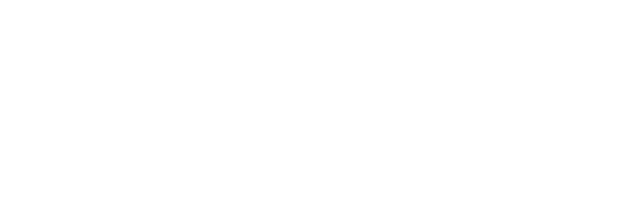
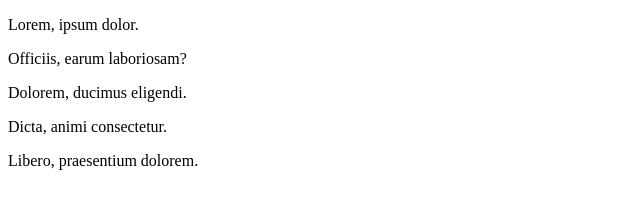
Before and after one commit to emrebican/deneme, a plain HTML site: page index.html in a window 1280 px wide. Shown: the whole page, without its empty margins (0-640 px from the left). Drawn offline with Linux system fonts and the light colour scheme.

Commit message:
html files changed

```diff
--- a/index.html
+++ b/index.html
@@ -7,6 +7,11 @@
     <title>Document</title>
 </head>
 <body>
+    <p>Lorem, ipsum dolor.</p>
+    <p>Officiis, earum laboriosam?</p>
+    <p>Dolorem, ducimus eligendi.</p>
+    <p>Dicta, animi consectetur.</p>
+    <p>Libero, praesentium dolorem.</p>
 
 </body>
 </html>
--- /dev/null
+++ b/main.js
@@ -0,0 +1,2 @@
+asdasda
+MediaStreamAudioDestinationNode
--- /dev/null
+++ b/test.js
@@ -0,0 +1,2 @@
+asdasd
+dfdfd
```
Also changed, not shown: test.html (added, +14 -0 lines).
